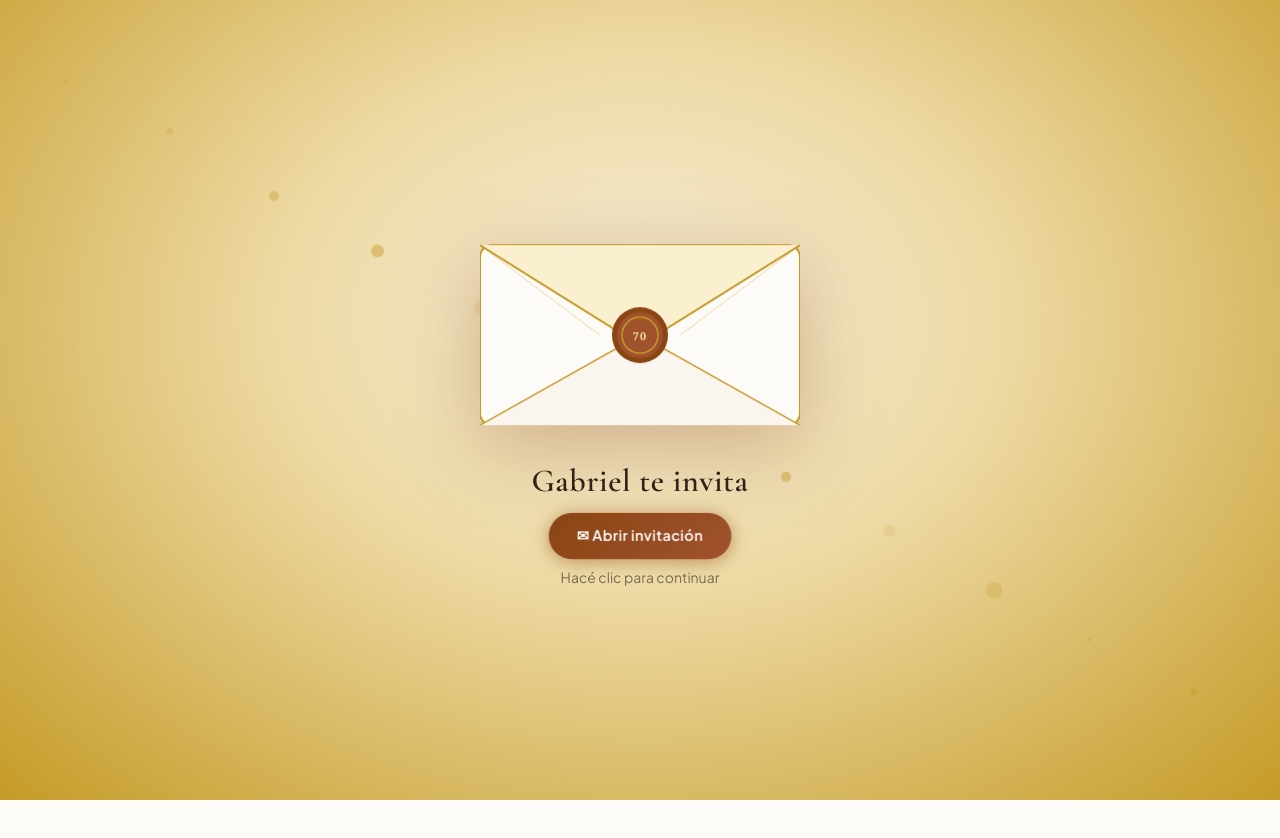
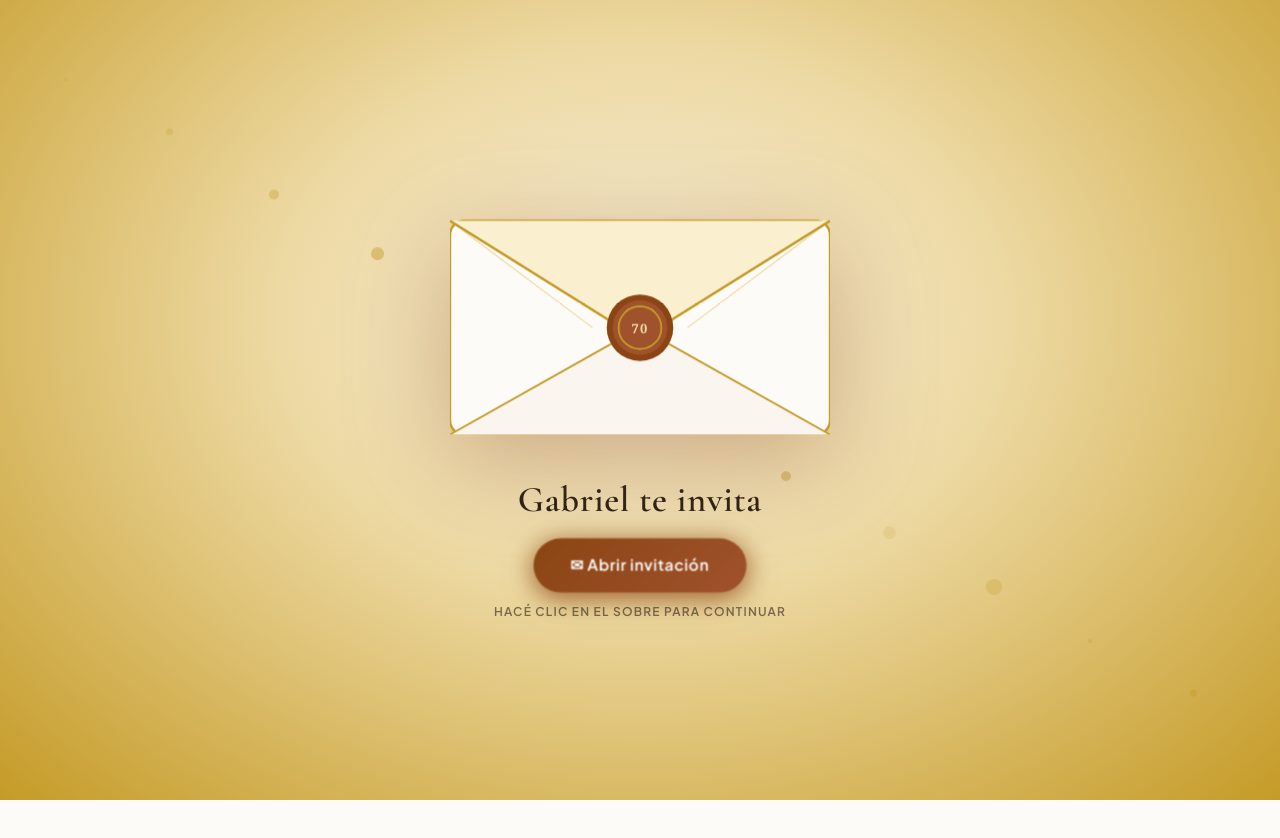
Before and after one commit to kevlogg/gabriel-70, a Next.js app: page / in a window 1280 px wide. Shown: the top 838 px of the page. Built offline with nearby package versions, Linux system fonts and the light colour scheme.

Commit message:
style: overhaul spacing, margins, card padding and luxury layout aesthetics

```diff
--- a/src/app/globals.css
+++ b/src/app/globals.css
@@ -135,10 +135,14 @@ body {
 /* ─── Glass Card ──────────────────────────────────────── */
 .glass-card {
   background: var(--white-glass);
-  backdrop-filter: blur(12px);
-  -webkit-backdrop-filter: blur(12px);
-  border: 1px solid rgba(197,155,39,0.2);
-  border-radius: 1.25rem;
+  backdrop-filter: blur(16px);
+  -webkit-backdrop-filter: blur(16px);
+  border: 1px solid rgba(197, 155, 39, 0.35);
+  border-radius: 1.75rem;
+  box-shadow:
+    0 30px 70px -15px rgba(43, 33, 24, 0.1),
+    0 10px 30px -10px rgba(197, 155, 39, 0.15),
+    inset 0 1px 0 rgba(255, 255, 255, 0.9);
 }
 
 /* ─── Gold Button ─────────────────────────────────────── */
@@ -146,30 +150,32 @@ body {
   display: inline-flex;
   align-items: center;
   justify-content: center;
-  gap: 0.5rem;
-  padding: 0.75rem 1.75rem;
+  gap: 0.625rem;
+  padding: 0.95rem 2.25rem;
   background: linear-gradient(135deg, #C59B27 0%, #D4A373 100%);
   color: #fff;
   font-family: var(--font-jakarta);
   font-weight: 600;
-  font-size: 0.9rem;
-  letter-spacing: 0.03em;
+  font-size: 0.95rem;
+  letter-spacing: 0.04em;
   border: none;
   border-radius: 3rem;
   cursor: pointer;
-  transition: transform 0.2s ease, box-shadow 0.2s ease, opacity 0.2s ease;
+  box-shadow: 0 6px 20px rgba(197, 155, 39, 0.3);
+  transition: transform 0.25s cubic-bezier(0.16, 1, 0.3, 1), box-shadow 0.25s ease, opacity 0.2s ease;
   text-decoration: none;
   white-space: nowrap;
 }
 .btn-gold:hover {
-  transform: translateY(-2px);
-  box-shadow: 0 8px 24px rgba(197,155,39,0.4);
+  transform: translateY(-3px);
+  box-shadow: 0 12px 30px rgba(197, 155, 39, 0.45);
 }
-.btn-gold:active { transform: translateY(0); }
+.btn-gold:active { transform: translateY(-1px); }
 .btn-gold:disabled {
   opacity: 0.6;
   cursor: not-allowed;
   transform: none;
+  box-shadow: none;
 }
 
 /* ─── Terracotta Button ───────────────────────────────── */
@@ -177,24 +183,25 @@ body {
   display: inline-flex;
   align-items: center;
   justify-content: center;
-  gap: 0.5rem;
-  padding: 0.75rem 1.75rem;
+  gap: 0.625rem;
+  padding: 0.95rem 2.25rem;
   background: linear-gradient(135deg, #8B4513 0%, #A0522D 100%);
   color: #fff;
   font-family: var(--font-jakarta);
   font-weight: 600;
-  font-size: 0.9rem;
-  letter-spacing: 0.03em;
+  font-size: 0.95rem;
+  letter-spacing: 0.04em;
   border: none;
   border-radius: 3rem;
   cursor: pointer;
-  transition: transform 0.2s ease, box-shadow 0.2s ease;
+  box-shadow: 0 6px 20px rgba(139, 69, 19, 0.3);
+  transition: transform 0.25s cubic-bezier(0.16, 1, 0.3, 1), box-shadow 0.25s ease;
   text-decoration: none;
   white-space: nowrap;
 }
 .btn-terracotta:hover {
-  transform: translateY(-2px);
-  box-shadow: 0 8px 24px rgba(139,69,19,0.4);
+  transform: translateY(-3px);
+  box-shadow: 0 12px 30px rgba(139, 69, 19, 0.45);
 }
 
 /* ─── Outline Button ──────────────────────────────────── */
@@ -202,81 +209,86 @@ body {
   display: inline-flex;
   align-items: center;
   justify-content: center;
-  gap: 0.5rem;
-  padding: 0.75rem 1.75rem;
+  gap: 0.625rem;
+  padding: 0.95rem 2.25rem;
   background: transparent;
   color: var(--terracotta);
   font-family: var(--font-jakarta);
   font-weight: 600;
-  font-size: 0.9rem;
-  letter-spacing: 0.03em;
+  font-size: 0.95rem;
+  letter-spacing: 0.04em;
   border: 1.5px solid var(--terracotta);
   border-radius: 3rem;
   cursor: pointer;
-  transition: background 0.2s ease, color 0.2s ease, transform 0.2s ease;
+  transition: background 0.25s ease, color 0.25s ease, transform 0.25s cubic-bezier(0.16, 1, 0.3, 1), box-shadow 0.25s ease;
   text-decoration: none;
   white-space: nowrap;
 }
 .btn-outline:hover {
   background: var(--terracotta);
   color: #fff;
-  transform: translateY(-2px);
+  transform: translateY(-3px);
+  box-shadow: 0 8px 25px rgba(139, 69, 19, 0.25);
 }
 
 /* ─── Form Controls ───────────────────────────────────── */
 .form-input {
   width: 100%;
-  padding: 0.75rem 1rem;
+  padding: 0.9rem 1.25rem;
   background: var(--cream);
-  border: 1.5px solid rgba(197,155,39,0.35);
-  border-radius: 0.625rem;
+  border: 1.5px solid rgba(197, 155, 39, 0.35);
+  border-radius: 0.875rem;
   font-family: var(--font-jakarta);
-  font-size: 0.95rem;
+  font-size: 0.975rem;
   color: var(--dark-brown);
   transition: border-color 0.2s ease, box-shadow 0.2s ease;
   outline: none;
 }
 .form-input:focus {
   border-color: var(--gold);
-  box-shadow: 0 0 0 3px rgba(197,155,39,0.15);
+  box-shadow: 0 0 0 4px rgba(197, 155, 39, 0.18);
 }
 .form-input::placeholder {
   color: var(--dark-brown-40);
 }
 .form-input.error {
   border-color: #dc2626;
-  box-shadow: 0 0 0 3px rgba(220,38,38,0.1);
+  box-shadow: 0 0 0 4px rgba(220, 38, 38, 0.12);
 }
 
 .form-label {
   display: block;
   font-family: var(--font-jakarta);
-  font-size: 0.875rem;
+  font-size: 0.9rem;
   font-weight: 600;
   color: var(--dark-brown);
-  margin-bottom: 0.35rem;
+  margin-bottom: 0.5rem;
+  letter-spacing: 0.01em;
 }
 
 .form-error {
-  font-size: 0.8rem;
+  font-size: 0.825rem;
   color: #dc2626;
-  margin-top: 0.25rem;
+  margin-top: 0.35rem;
+  font-weight: 500;
 }
 
 /* ─── Section Divider ─────────────────────────────────── */
 .ornament-divider {
   display: flex;
   align-items: center;
-  gap: 1rem;
+  justify-content: center;
+  gap: 1.5rem;
   color: var(--gold);
-  opacity: 0.6;
+  opacity: 0.75;
+  margin: 1.5rem 0;
 }
 .ornament-divider::before,
 .ornament-divider::after {
   content: '';
   flex: 1;
   height: 1px;
-  background: linear-gradient(to right, transparent, var(--gold-pale), transparent);
+  background: linear-gradient(to right, transparent, rgba(197, 155, 39, 0.4), transparent);
 }
 
 /* ─── Countdown card ──────────────────────────────────── */
@@ -284,31 +296,42 @@ body {
   display: flex;
   flex-direction: column;
   align-items: center;
-  background: linear-gradient(160deg, rgba(255,255,255,0.9) 0%, rgba(250,245,238,0.9) 100%);
-  border: 1px solid rgba(197,155,39,0.25);
-  border-radius: 1rem;
-  padding: 1.25rem 1rem;
-  min-width: 72px;
-  box-shadow: 0 4px 16px rgba(43,33,24,0.08);
+  justify-content: center;
+  background: linear-gradient(165deg, #FFFFFF 0%, #FAF5EE 100%);
+  border: 1px solid rgba(197, 155, 39, 0.35);
+  border-radius: 1.25rem;
+  padding: 1.5rem 1.25rem;
+  min-width: 85px;
+  box-shadow:
+    0 10px 25px rgba(43, 33, 24, 0.07),
+    0 2px 6px rgba(197, 155, 39, 0.1),
+    inset 0 1px 0 #FFFFFF;
+}
+
+@media (min-width: 640px) {
+  .countdown-unit {
+    min-width: 115px;
+    padding: 1.75rem 1.5rem;
+  }
 }
 
 .countdown-number {
   font-family: var(--font-cormorant);
-  font-size: clamp(2.5rem, 5vw, 3.5rem);
-  font-weight: 600;
-  line-height: 1;
+  font-size: clamp(2.75rem, 6vw, 4rem);
+  font-weight: 700;
+  line-height: 0.95;
   color: var(--dark-brown);
   letter-spacing: -0.02em;
 }
 
 .countdown-label {
   font-family: var(--font-jakarta);
-  font-size: 0.65rem;
-  font-weight: 600;
-  letter-spacing: 0.12em;
+  font-size: 0.7rem;
+  font-weight: 700;
+  letter-spacing: 0.16em;
   text-transform: uppercase;
-  color: var(--dark-brown-70);
-  margin-top: 0.4rem;
+  color: var(--gold);
+  margin-top: 0.6rem;
 }
 
 /* ─── Scrollbar ───────────────────────────────────────── */
--- a/src/components/invitation/Countdown.tsx
+++ b/src/components/invitation/Countdown.tsx
@@ -52,21 +52,21 @@ export default function Countdown({ targetDate }: CountdownProps) {
   ];
 
   return (
-    <div className="flex flex-col items-center gap-6">
+    <div className="flex flex-col items-center gap-8 py-2">
       <p
-        className="font-cormorant text-center"
+        className="font-cormorant text-center font-medium"
         style={{
-          fontSize: "clamp(1.1rem, 2.5vw, 1.4rem)",
+          fontSize: "clamp(1.2rem, 3vw, 1.6rem)",
           color: "var(--dark-brown-70)",
-          letterSpacing: "0.08em",
+          letterSpacing: "0.12em",
           textTransform: "uppercase",
         }}
       >
-        Faltan
+        — Faltan solo —
       </p>
 
       <div
-        className="flex gap-3 md:gap-5"
+        className="flex gap-4 sm:gap-6 md:gap-8"
         role="timer"
         aria-label="Cuenta regresiva para el evento"
         aria-live="off"
@@ -93,9 +93,9 @@ export default function Countdown({ targetDate }: CountdownProps) {
           <p
             className="font-cormorant text-center animate-scale-in"
             style={{
-              fontSize: "clamp(1.5rem, 4vw, 2.5rem)",
+              fontSize: "clamp(1.8rem, 4vw, 2.8rem)",
               color: "var(--gold)",
-              fontWeight: 600,
+              fontWeight: 700,
             }}
           >
             ¡Es hoy! 🎉
--- a/src/components/invitation/EnvelopeModal.tsx
+++ b/src/components/invitation/EnvelopeModal.tsx
@@ -63,15 +63,15 @@ export default function EnvelopeModal({ onOpen }: EnvelopeModalProps) {
       <button
         onClick={handleOpen}
         aria-label="Abrir invitación"
-        className="group relative flex flex-col items-center gap-6 cursor-pointer border-none bg-transparent p-0"
-        style={{ perspective: "800px" }}
+        className="group relative flex flex-col items-center gap-8 cursor-pointer border-none bg-transparent p-4"
+        style={{ perspective: "1000px" }}
       >
         {/* Envelope SVG */}
         <div
           className="relative"
           style={{
-            width: "min(320px, 80vw)",
-            filter: "drop-shadow(0 20px 40px rgba(139,69,19,0.35))",
+            width: "min(380px, 85vw)",
+            filter: "drop-shadow(0 25px 50px rgba(139,69,19,0.38))",
             animation: "float 4s ease-in-out infinite",
           }}
         >
@@ -136,29 +136,28 @@ export default function EnvelopeModal({ onOpen }: EnvelopeModalProps) {
         </div>
 
         {/* Call to action text */}
-        <div className="flex flex-col items-center gap-2 text-center">
+        <div className="flex flex-col items-center gap-3 text-center pt-2">
           <p
-            className="font-cormorant"
+            className="font-cormorant font-semibold"
             style={{
-              fontSize: "clamp(1.4rem, 4vw, 2rem)",
+              fontSize: "clamp(1.6rem, 4.5vw, 2.25rem)",
               color: "#2B2118",
-              fontWeight: 600,
               letterSpacing: "0.02em",
             }}
           >
             {EVENT_DATA.personName} te invita
           </p>
           <span
-            className="btn-terracotta animate-wax-pulse"
+            className="btn-terracotta animate-wax-pulse py-4 px-8 text-base font-semibold shadow-lg"
             style={{ pointerEvents: "none" }}
           >
             ✉ Abrir invitación
           </span>
           <p
-            className="font-jakarta text-sm opacity-60"
+            className="font-jakarta text-xs uppercase tracking-widest font-semibold opacity-60 mt-1"
             style={{ color: "#2B2118" }}
           >
-            Hacé clic para continuar
+            Hacé clic en el sobre para continuar
           </p>
         </div>
       </button>
```
Also changed, not shown: src/app/page.tsx (+44 -43 lines), src/components/invitation/GiftCard.tsx (+30 -27 lines), src/components/invitation/RsvpForm.tsx (+18 -17 lines), src/components/invitation/VenueCard.tsx (+23 -24 lines), 1 other file (tests, documents, lock files or other folders).
